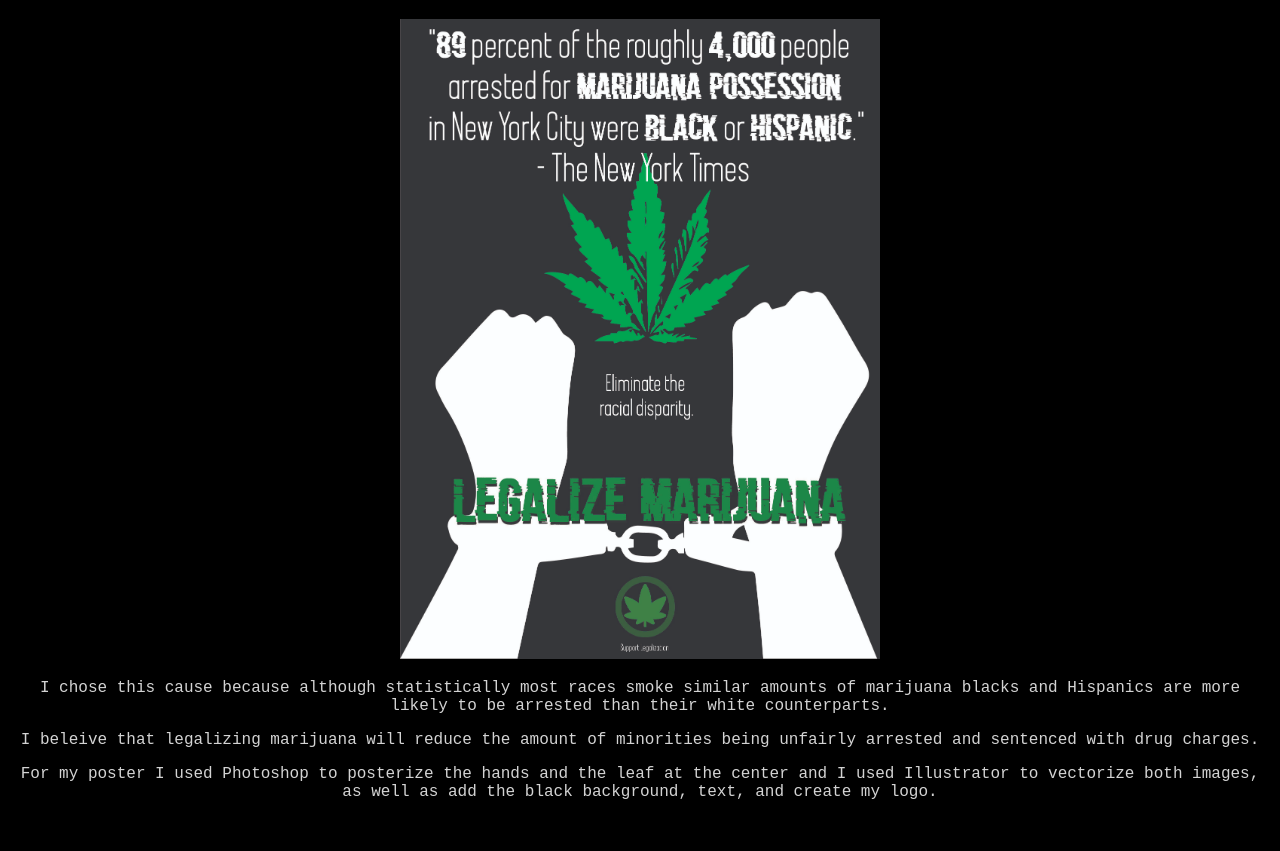
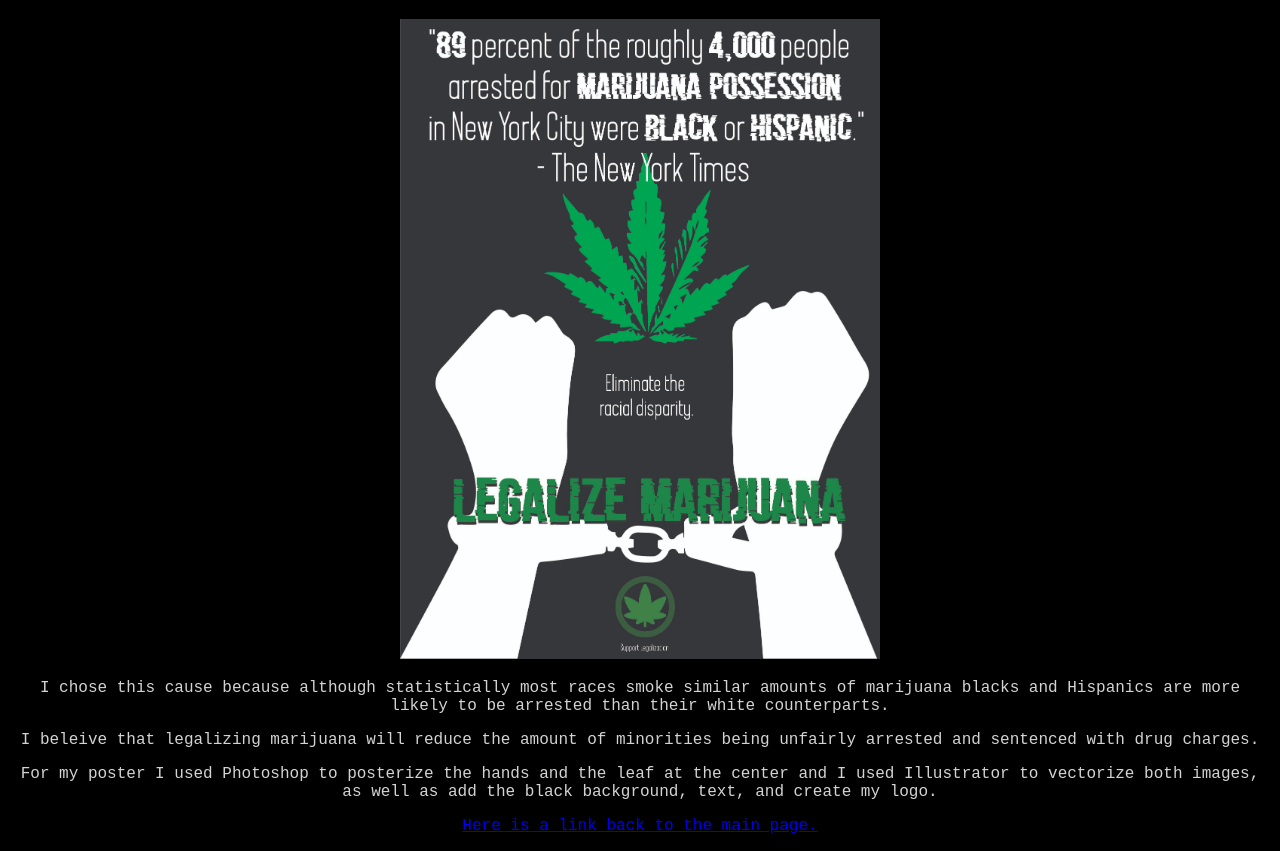
Before and after one commit to samtorres1993/samtorres1993.github.io, a plain HTML site: page page2.html in a window 1280 px wide. Shown: the part 61-912 px from the top of the page. Before the commit the page ends 878 px from the top, so only its background shows below. Drawn offline with Linux system fonts and the light colour scheme.

Commit message:
Update page2.html

```diff
--- a/page2.html
+++ b/page2.html
@@ -20,6 +20,7 @@
     <p style="color:lightgray;">I chose this cause because although statistically most races smoke similar amounts of marijuana blacks and Hispanics are more likely to be arrested than their white counterparts.</p>
     <p style="color:lightgray;">I beleive that legalizing marijuana will reduce the amount of minorities being unfairly arrested and sentenced with drug charges.</p>
     <p style="color:lightgray;">For my poster I used Photoshop to posterize the hands and the leaf at the center and I used Illustrator to vectorize both images, as well as add the black background, text, and create my logo.</p>
+    <p style="color:hotpink;"><a href="index.html">Here is a link back to the main page.</a></p>
 </center>
 </body>
 </html>
```
